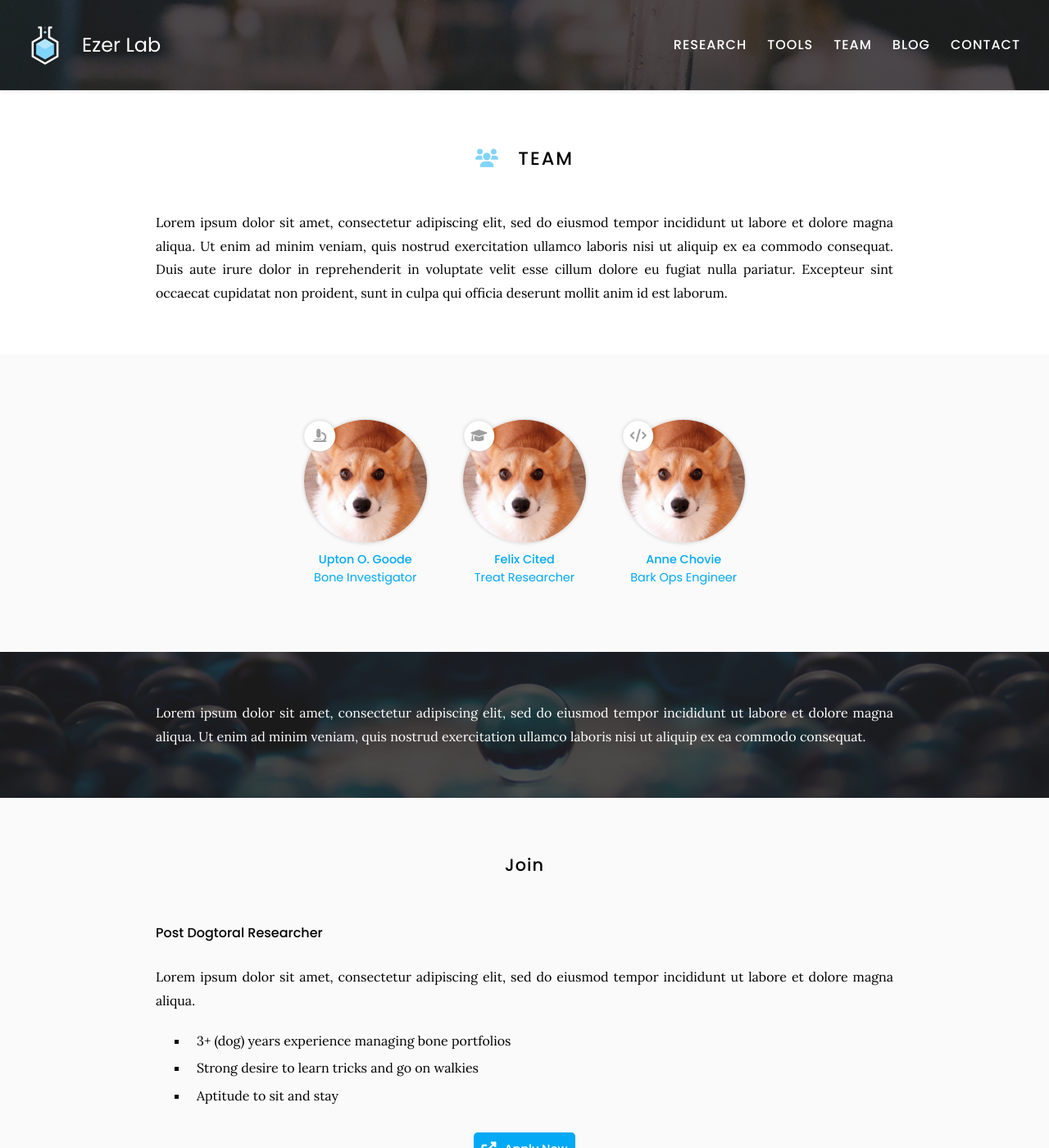
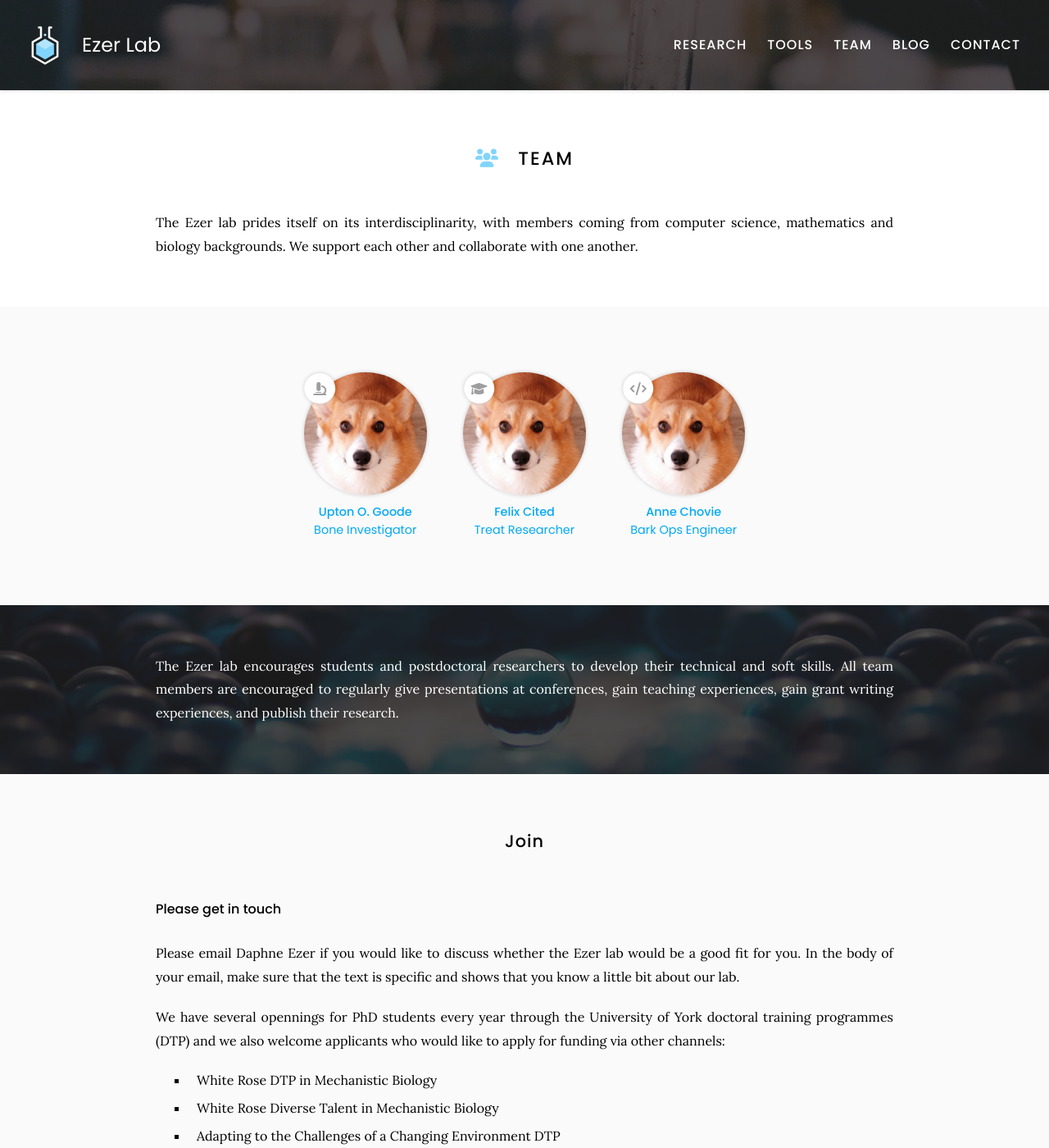
Before and after one commit to stressedplants/labwebsite, a Jekyll site: the page built from team/index.md, in a window 1280 px wide and 1400 px high. Shown: the whole window at 82% size. Built offline with Jekyll 4.4.1, drawn with Linux system fonts in a browser that asks for light colours; some of the changed text lies outside the part shown.

Commit message:
Update index.md

```diff
--- a/team/index.md
+++ b/team/index.md
@@ -7,10 +7,7 @@ nav:
 
 # <i class="fas fa-users"></i>Team
 
-Lorem ipsum dolor sit amet, consectetur adipiscing elit, sed do eiusmod tempor incididunt ut labore et dolore magna aliqua.
-Ut enim ad minim veniam, quis nostrud exercitation ullamco laboris nisi ut aliquip ex ea commodo consequat.
-Duis aute irure dolor in reprehenderit in voluptate velit esse cillum dolore eu fugiat nulla pariatur.
-Excepteur sint occaecat cupidatat non proident, sunt in culpa qui officia deserunt mollit anim id est laborum.
+The Ezer lab prides itself on its interdisciplinarity, with members coming from computer science, mathematics and biology backgrounds.  We support each other and collaborate with one another.
 
 {% include section.html %}
 
@@ -36,23 +33,26 @@ Excepteur sint occaecat cupidatat non proident, sunt in culpa qui officia deseru
 
 {% include section.html background="images/banner.jpg" dark=true%}
 
-Lorem ipsum dolor sit amet, consectetur adipiscing elit, sed do eiusmod tempor incididunt ut labore et dolore magna aliqua.
-Ut enim ad minim veniam, quis nostrud exercitation ullamco laboris nisi ut aliquip ex ea commodo consequat.
+The Ezer lab encourages students and postdoctoral researchers to develop their technical and soft skills.  All team members are encouraged to regularly give presentations at conferences, gain teaching experiences, gain grant writing experiences, and publish their research.
 
 {% include section.html %}
 
 ## Join
 
-#### Post Dogtoral Researcher
+#### Please get in touch
 
-Lorem ipsum dolor sit amet, consectetur adipiscing elit, sed do eiusmod tempor incididunt ut labore et dolore magna aliqua.
+Please email Daphne Ezer if you would like to discuss whether the Ezer lab would be a good fit for you.  In the body of your email, make sure that the text is specific and shows that you know a little bit about our lab.
 
-- 3+ (dog) years experience managing bone portfolios
-- Strong desire to learn tricks and go on walkies
-- Aptitude to sit and stay
+We have several opennings for PhD students every year through the University of York doctoral training programmes (DTP) and we also welcome applicants who would like to apply for funding via other channels:
+- White Rose DTP in Mechanistic Biology
+- White Rose Diverse Talent in Mechanistic Biology
+- Adapting to the Challenges of a Changing Environment DTP
+- York Graduate Research School PhD funding for Black Asian and Minority Ethnic Groups.
+- York Partnership with the China Scholarships Council
+- Commonwealth scholarship (from Commonwealth countries) or Marshall Scholarship (America)
 
-{% include link.html type="external" link="https://google.com/" text="Apply Now" icon="" style="button" %}
-{:.center}
+We welcome postdoctoral researchers who would like to submit applications for conducting fellowships in our lab via the Newton International Fellowship Scheme or a Discovery Fellowship.
+
 
 {% include section.html %}
 
```
Also changed, not shown: other parts of team/index.md (+9 -20 lines).
